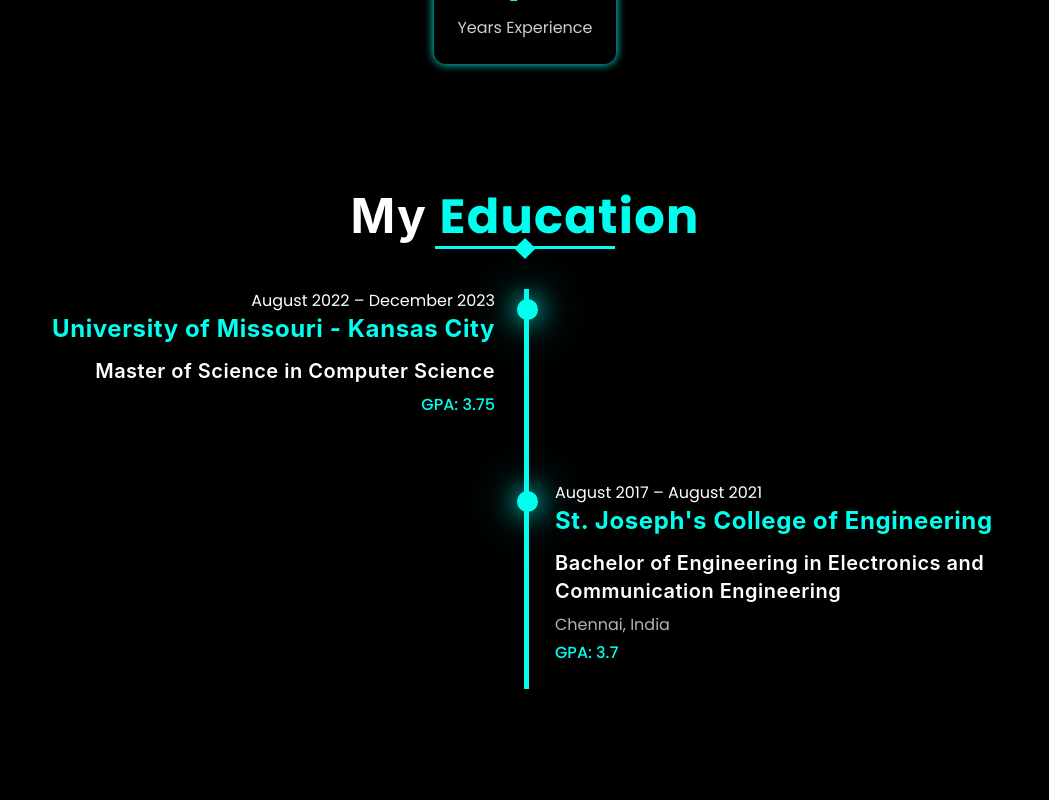
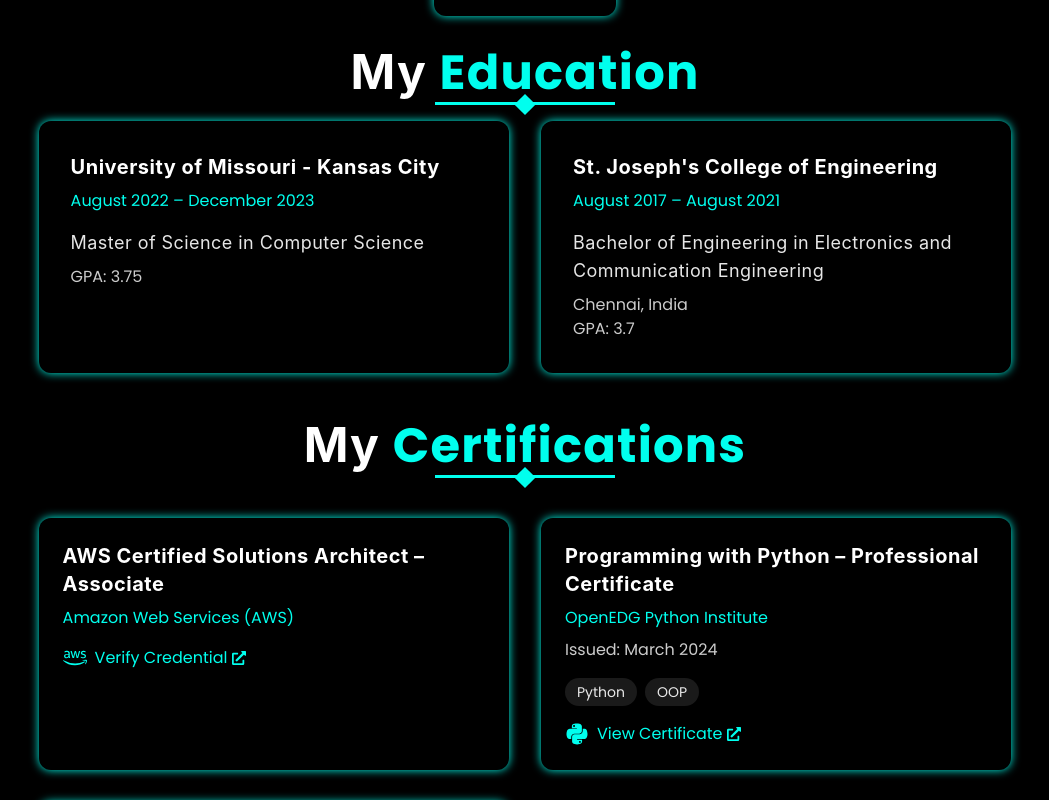
Before and after one commit to saicharankarasala/Portfolio, a React (Vite) app: page / in a window 1280 px wide. Shown: the part 1740-2540 px from the top of the page, without its empty margins (115-1164 px from the left). Built offline with nearby package versions, Linux system fonts and the light colour scheme.

Commit message:
Adjust spacing between Education and Certifications sections

```diff
--- a/src/App.jsx
+++ b/src/App.jsx
@@ -179,34 +179,34 @@
         </div>
       </section>
 
-      <section className="education" id="education">
-        <h2 className="heading">My <span>Education</span></h2>
+      <section className="education pb-6 px-[12%]" id="education">
+        <h2 className="heading mb-6">My <span>Education</span></h2>
 
-        <div className="timeline-items">
-          <div className="timeline-item">
-            <div className="timeline-dot"></div>
-            <div className="timeline-date">August 2022 – December 2023</div>
-            <div className="timeline-content">
-              <h3>University of Missouri - Kansas City</h3>
-              <h4>Master of Science in Computer Science</h4>
-              <p className="gpa">GPA: 3.75</p>
+        <div className="grid grid-cols-1 md:grid-cols-2 gap-8">
+          {/* UMKC Education */}
+          <div className="project-card group">
+            <div className="card-content">
+              <h3 className="text-xl font-bold mb-2">University of Missouri - Kansas City</h3>
+              <p className="text-[--main-color] mb-4">August 2022 – December 2023</p>
+              <h4 className="text-lg text-white/90 mb-2">Master of Science in Computer Science</h4>
+              <p className="text-white/80">GPA: 3.75</p>
             </div>
           </div>
 
-          <div className="timeline-item">
-            <div className="timeline-dot"></div>
-            <div className="timeline-date">August 2017 – August 2021</div>
-            <div className="timeline-content">
-              <h3>St. Joseph's College of Engineering</h3>
-              <h4>Bachelor of Engineering in Electronics and Communication Engineering</h4>
-              <p className="location">Chennai, India</p>
-              <p className="gpa">GPA: 3.7</p>
+          {/* St. Joseph's Education */}
+          <div className="project-card group">
+            <div className="card-content">
+              <h3 className="text-xl font-bold mb-2">St. Joseph's College of Engineering</h3>
+              <p className="text-[--main-color] mb-4">August 2017 – August 2021</p>
+              <h4 className="text-lg text-white/90 mb-2">Bachelor of Engineering in Electronics and Communication Engineering</h4>
+              <p className="text-white/80">Chennai, India</p>
+              <p className="text-white/80">GPA: 3.7</p>
             </div>
           </div>
         </div>
       </section>
 
-      <section className="certifications" id="certifications">
+      <section className="certifications pt-6 pb-12 px-[12%]" id="certifications">
         <h2 className="heading">My <span>Certifications</span></h2>
         <div className="grid grid-cols-1 md:grid-cols-2 gap-8">
           {/* AWS Certification */}
@@ -281,16 +281,12 @@
 
       <section className="experience pt-0 pb-8 px-[12%]" id="experience">
         <h2 className="heading">My <span>Experience</span></h2>
-        <VerticalTimeline>
-          <VerticalTimelineElement
-            className="vertical-timeline-element"
-            contentStyle={{ background: 'rgba(0, 0, 0, 0.2)', color: '#fff' }}
-            contentArrowStyle={{ borderRight: '7px solid rgba(0, 0, 0, 0.2)' }}
-            date="January 2025 – Present"
-            iconStyle={{ background: 'var(--main-color)', color: '#fff' }}
-            icon={<FaBriefcase />}
-          >
-            <h3 className="text-xl font-bold">Software Engineer</h3>
+        <div className="grid grid-cols-1 md:grid-cols-2 gap-8">
+          {/* Source Consulting Experience */}
+          <div className="project-card group">
+            <div className="card-content">
+              <h3 className="text-xl font-bold mb-2">Software Engineer</h3>
+              <p className="text-[--main-color] mb-2">January 2025 – Present</p>
               <h4 className="text-lg text-[--main-color]">Source Consulting LLC – Remote (<a href="https://touchwindow.com" target="_blank" rel="noopener noreferrer">Client: Touch Screens Inc - touchwindow.com</a>)</h4>
               <ul className="list-disc pl-5 mt-4 text-white/80">
                 <li>Enhanced network performance and reliability by monitoring and analyzing metrics using AWS, Python, and SQL.</li>
@@ -299,17 +295,14 @@
                 <li>Implemented network upgrades and collaborated across teams using Linux, Bash scripting, and cloud tools.</li>
                 <li>Improved communication and technical issue resolution among engineering and support teams.</li>
               </ul>
-          </VerticalTimelineElement>
+            </div>
+          </div>
 
-          <VerticalTimelineElement
-            className="vertical-timeline-element"
-            contentStyle={{ background: 'rgba(0, 0, 0, 0.2)', color: '#fff' }}
-            contentArrowStyle={{ borderRight: '7px solid rgba(0, 0, 0, 0.2)' }}
-            date="April 2024 – December 2024"
-            iconStyle={{ background: 'var(--main-color)', color: '#fff' }}
-            icon={<FaBriefcase />}
-          >
-            <h3 className="text-xl font-bold">Network Operation Analyst</h3>
+          {/* Trbhi INC Experience */}
+          <div className="project-card group">
+            <div className="card-content">
+              <h3 className="text-xl font-bold mb-2">Network Operation Analyst</h3>
+              <p className="text-[--main-color] mb-2">April 2024 – December 2024</p>
               <h4 className="text-lg text-[--main-color]">Trbhi INC – Remote (<a href="https://ziplyfiber.com" target="_blank" rel="noopener noreferrer">Client: Ziply Fiber Technology - ziplyfiber.com</a>)</h4>
               <ul className="list-disc pl-5 mt-4 text-white/80">
                 <li>Reduced network downtime by 20% through SQL and Python-based analysis.</li>
@@ -317,17 +310,14 @@
                 <li>Built Tableau and Google Analytics reports for data-driven decision-making.</li>
                 <li>Used Snowflake for trend identification and optimization in mobile/web services.</li>
               </ul>
-          </VerticalTimelineElement>
+            </div>
+          </div>
 
-          <VerticalTimelineElement
-            className="vertical-timeline-element"
-            contentStyle={{ background: 'rgba(0, 0, 0, 0.2)', color: '#fff' }}
-            contentArrowStyle={{ borderRight: '7px solid rgba(0, 0, 0, 0.2)' }}
-            date="May 2023 – December 2023"
-            iconStyle={{ background: 'var(--main-color)', color: '#fff' }}
-            icon={<FaBriefcase />}
-          >
-            <h3 className="text-xl font-bold">Graduate Student Technical Assistant</h3>
+          {/* UMKC TA Experience */}
+          <div className="project-card group">
+            <div className="card-content">
+              <h3 className="text-xl font-bold mb-2">Graduate Student Technical Assistant</h3>
+              <p className="text-[--main-color] mb-2">May 2023 – December 2023</p>
               <h4 className="text-lg text-[--main-color]">University of Missouri - Kansas City – Kansas City, MO, USA</h4>
               <ul className="list-disc pl-5 mt-4 text-white/80">
                 <li>Improved lab functionality by 30% through technical support and systems improvements.</li>
@@ -335,17 +325,14 @@
                 <li>Raised student support satisfaction by 40% via one-on-one support and feedback tracking.</li>
                 <li>Increased lab efficiency by 35% with detailed troubleshooting and maintenance.</li>
               </ul>
-          </VerticalTimelineElement>
+            </div>
+          </div>
 
-          <VerticalTimelineElement
-            className="vertical-timeline-element"
-            contentStyle={{ background: 'rgba(0, 0, 0, 0.2)', color: '#fff' }}
-            contentArrowStyle={{ borderRight: '7px solid rgba(0, 0, 0, 0.2)' }}
-            date="September 2021 – July 2022"
-            iconStyle={{ background: 'var(--main-color)', color: '#fff' }}
-            icon={<FaBriefcase />}
-          >
-            <h3 className="text-xl font-bold">Software Engineer</h3>
+          {/* Wipro Experience */}
+          <div className="project-card group">
+            <div className="card-content">
+              <h3 className="text-xl font-bold mb-2">Software Engineer</h3>
+              <p className="text-[--main-color] mb-2">September 2021 – July 2022</p>
               <h4 className="text-lg text-[--main-color]">Wipro Technologies – Bengaluru, KA, India</h4>
               <ul className="list-disc pl-5 mt-4 text-white/80">
                 <li>Enhanced data integration by 30% with Informatica PowerCenter configuration.</li>
@@ -353,17 +340,14 @@
                 <li>Managed metadata and repositories to streamline project execution.</li>
                 <li>Supported cross-functional teams with technical insights using SQL and Python.</li>
               </ul>
-          </VerticalTimelineElement>
+            </div>
+          </div>
 
-          <VerticalTimelineElement
-            className="vertical-timeline-element"
-            contentStyle={{ background: 'rgba(0, 0, 0, 0.2)', color: '#fff' }}
-            contentArrowStyle={{ borderRight: '7px solid rgba(0, 0, 0, 0.2)' }}
-            date="May 2019 – August 2021"
-            iconStyle={{ background: 'var(--main-color)', color: '#fff' }}
-            icon={<FaBriefcase />}
-          >
-            <h3 className="text-xl font-bold">Software Engineer</h3>
+          {/* Merizon Technologies Experience */}
+          <div className="project-card group">
+            <div className="card-content">
+              <h3 className="text-xl font-bold mb-2">Software Engineer</h3>
+              <p className="text-[--main-color] mb-2">May 2019 – August 2021</p>
               <h4 className="text-lg text-[--main-color]">Merizon Technologies LLC – Remote</h4>
               <ul className="list-disc pl-5 mt-4 text-white/80">
                 <li>Developed and maintained web apps with C#/.NET, Java, and MySQL, boosting performance by 20%.</li>
@@ -372,8 +356,9 @@
                 <li>Collaborated in Agile teams using Git, code reviews, and debugging.</li>
                 <li>Balanced project work with academic responsibilities, enhancing collaboration and problem-solving skills.</li>
               </ul>
-          </VerticalTimelineElement>
-        </VerticalTimeline>
+            </div>
+          </div>
+        </div>
       </section>
 
       <section className="projects pt-0 pb-8 px-[12%]" id="projects">
--- a/src/index.css
+++ b/src/index.css
@@ -99,7 +99,7 @@
 
   /* Sections */
   section {
-    @apply min-h-screen py-12 px-[12%];
+    @apply px-[12%];
   }
 
   /* Hero Section */
```
Lines whose indentation alone changed are shown as unchanged.
